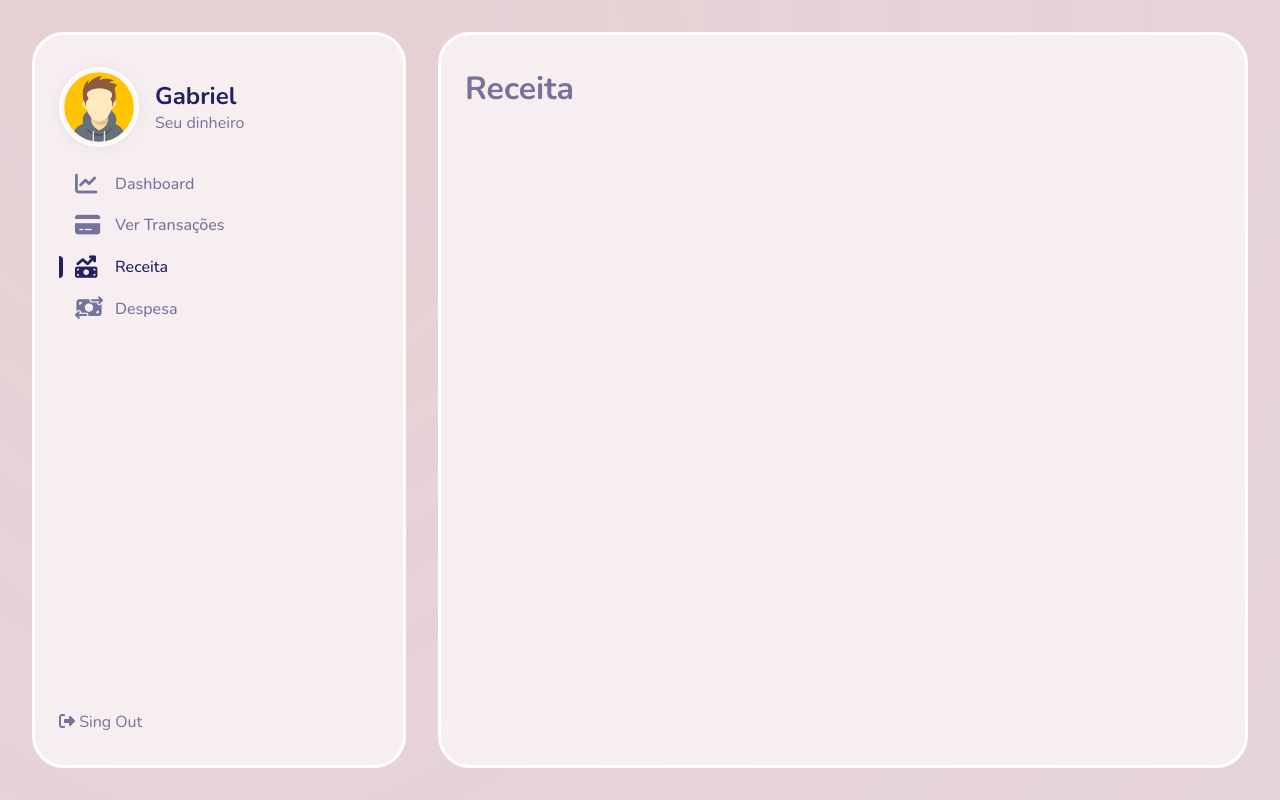
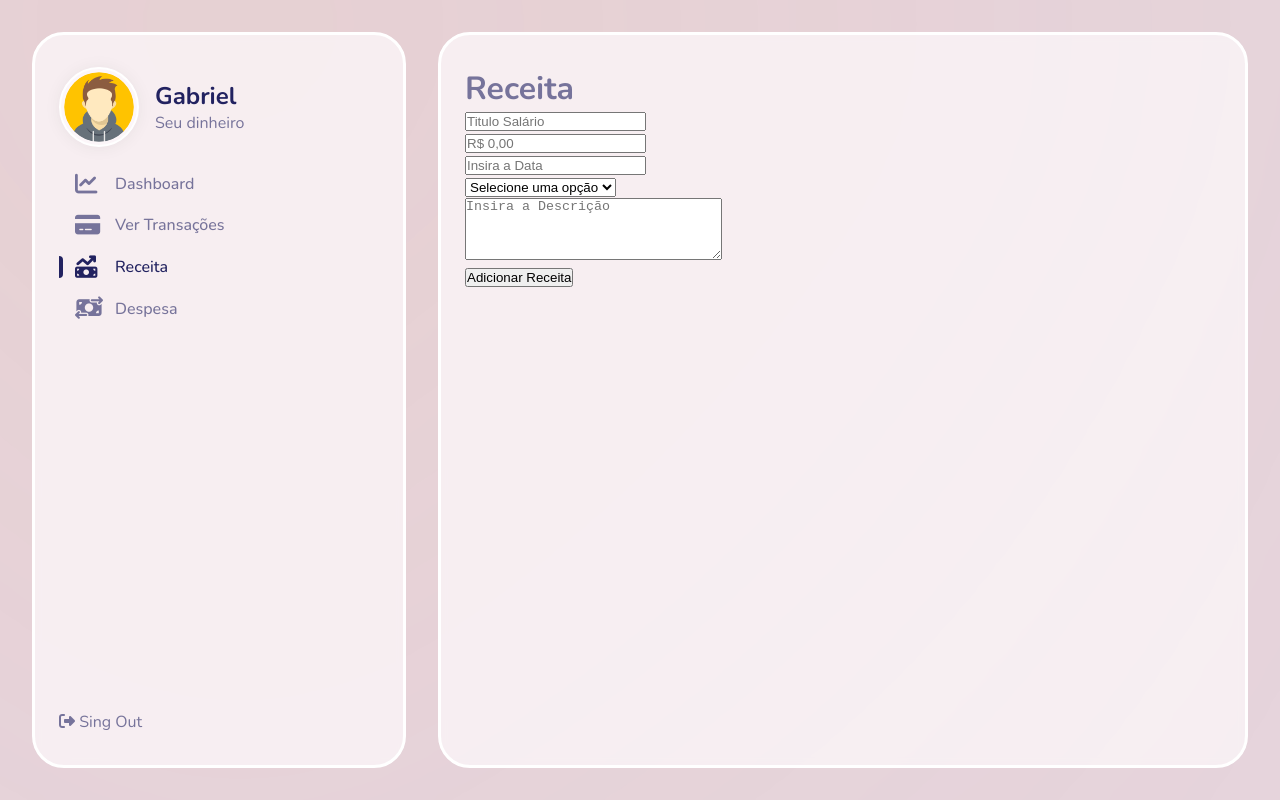
Before and after one commit to alinnecardoso/Projeto-Financas, a React (Create React App) app in the folder frontend/: page / in a window 1280 px wide. Both pictures are taken after a click on the item "Receita". Built offline with nearby package versions, Linux system fonts and the light colour scheme.

Commit message:
"Updated Form component with input fields, date picker, and submit functionality; added Form component to Incomes page"

```diff
--- a/frontend/src/components/Form/Form.js
+++ b/frontend/src/components/Form/Form.js
@@ -1,9 +1,92 @@
-import React from 'react'
+import React, { useState } from 'react';
+import styled from 'styled-components';
+import DatePicker from 'react-datepicker';
+import 'react-datepicker/dist/react-datepicker.css';
+import { useGlobalContext } from '../../context/GlobalContext';
+
 
 function Form() {
+  const {addIncome} = useGlobalContext()
+
+  const [inputState, setInputState] = useState({
+    title: '',
+    amount: '',
+    date: '',
+    category: '',
+    description: '',
+  })
+
+  const { title, amount, date, category, description } = inputState;
+
+  const handleInput = name => e => {
+    setInputState({...inputState, [name]: e.target.value})
+  }
+
+  const handleSubmit = e => {
+    e.preventDefault()
+    addIncome(inputState)
+  }
   return (
-    <div>Form</div>
+    <FormStyled onSubmit={handleSubmit}>
+      <div className="input-control">
+        <input
+          type="text"
+          value={title}
+          name={'title'}
+          placeholder='Titulo Salário'
+          onChange={handleInput('title')}
+        />
+      </div>
+
+      <div className="input-control">
+        <input
+          type="text"
+          value={amount}
+          name={'amount'}
+          placeholder='R$ 0,00'
+          onChange={handleInput('amount')}
+        />
+      </div>
+
+      <div className="input-control">
+        <DatePicker
+          id='date'
+          placeholderText='Insira a Data'
+          selected={date} // Mostra a data selecionada
+          dateFormat='dd/MM/yyyy'
+          onChange={(date)=>{// Função executada quando a data muda
+            setInputState({...inputState, date: date}) // Atualiza o estado com a nova data
+          }}
+          />
+      </div>
+
+      <div className="selects input-control">
+          <select required value={category} name="category" id="category" onChange={handleInput('category')}>
+            <option value="" disabled>Selecione uma opção</option>
+            <option value="salary">Salário</option>
+            <option value="freelancing">Freelancing</option>
+            <option value="investments">Investimentos</option>
+            <option value="stocks">Estoques</option>
+            <option value="bitcoin">Bitcoin</option>
+            <option value="bank">Banco</option>
+            <option value="youtube">Youtube</option>
+            <option value="other">Outro</option>
+          </select>
+      </div>
+
+      <div className="input-control">
+        <textarea name="description" value={description} placeholder='Insira a Descrição' cols='30' rows='4' id="description" onChange={handleInput('description')}></textarea>
+      </div>
+
+      <div className="submit-btn">
+        <button>Adicionar Receita</button>
+      </div>
+    </FormStyled>
   )
 }
 
+const FormStyled = styled.form`
+
+`
+
 export default Form
--- a/frontend/src/components/Pages/Incomes/Incomes.js
+++ b/frontend/src/components/Pages/Incomes/Incomes.js
@@ -2,6 +2,7 @@ import React from 'react'
 import styled from 'styled-components'
 import { InnerLayout } from '../../../styles/Layout';
 import { useGlobalContext } from '../../../context/GlobalContext';
+import Form from '../../Form/Form';
 
 function Incomes() {
   const {addIncome} = useGlobalContext()
@@ -11,7 +12,7 @@ function Incomes() {
         <h1>Receita</h1>
         <div className="income-content">
           <div className="form-container">
-
+              <Form/>
           </div>
           <div className="incomes">
 
```
